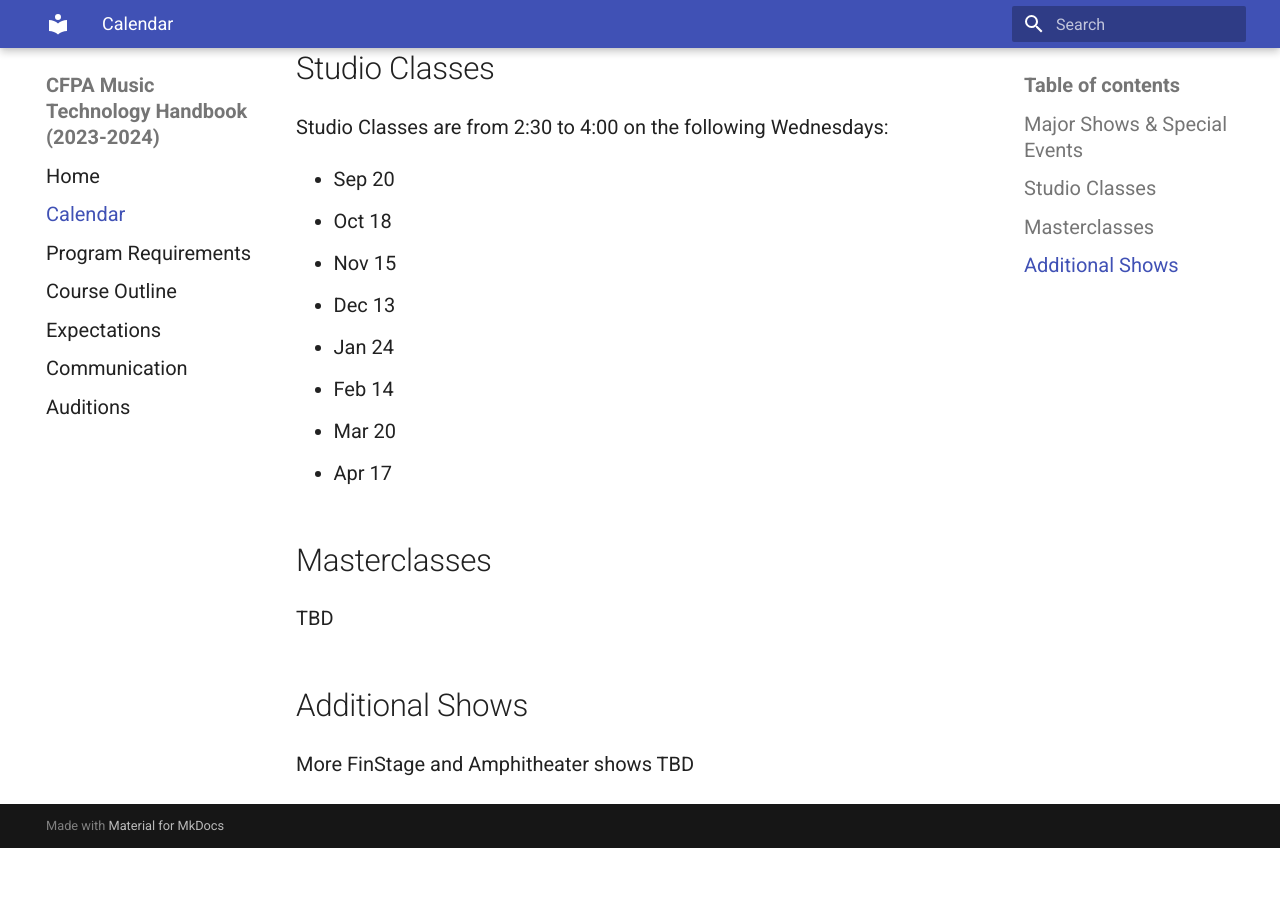
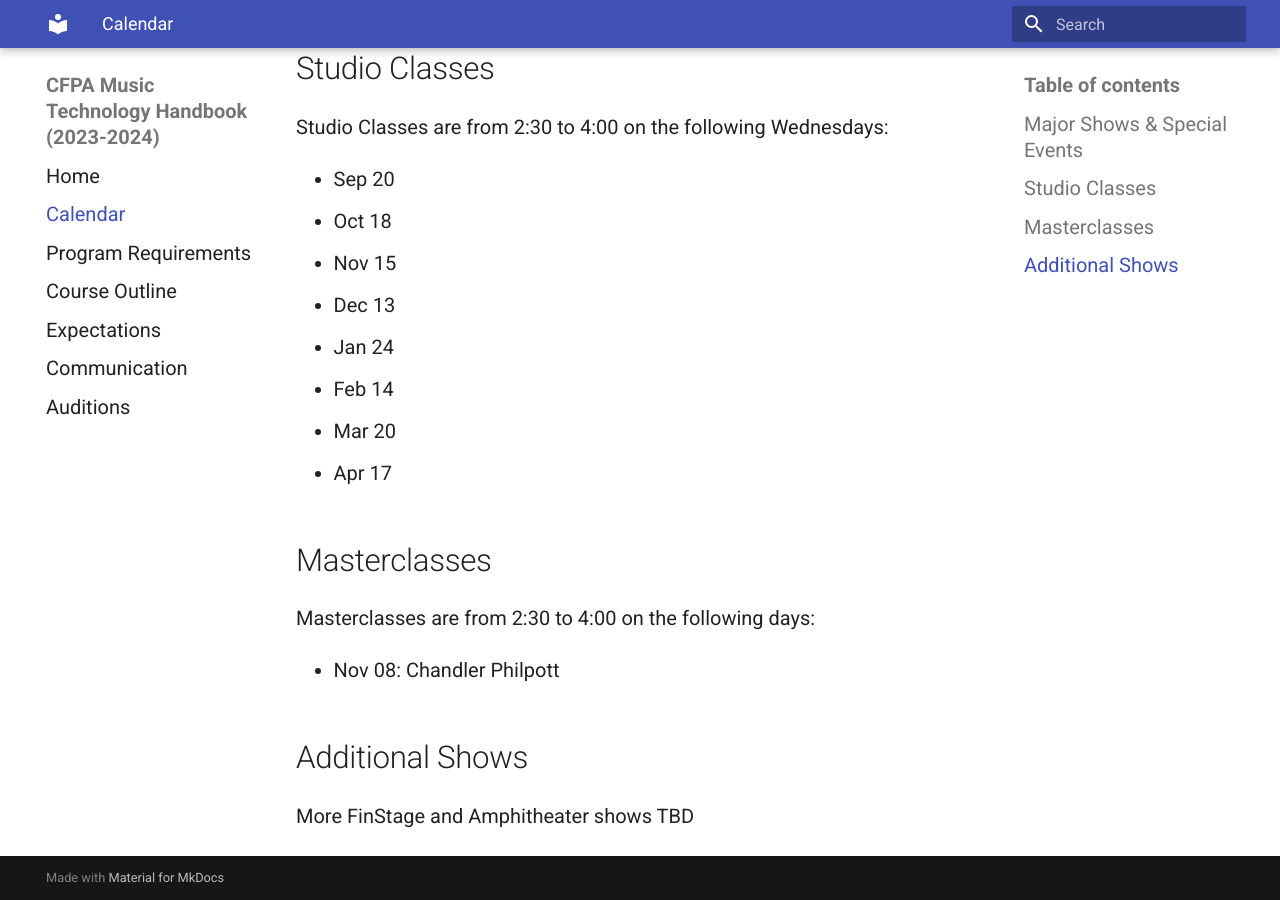
Before and after one commit to sophia-sms/handbook, an MkDocs documentation site: the page built from docs/calendar.md, in a window 1280 px wide and 900 px high, scrolled down 1013 px. Built offline with MkDocs 1.6.1 and Material for MkDocs 9.7.7, drawn with Linux system fonts in a browser that asks for light colours; before the commit the page ends 1861 px from its top, so only the background shows below that.

Commit message:
added masterclass

```diff
--- a/docs/calendar.md
+++ b/docs/calendar.md
@@ -37,7 +37,9 @@ Studio Classes are from 2:30 to 4:00 on the following Wednesdays:
 
 ## Masterclasses
 
-TBD
+Masterclasses are from 2:30 to 4:00 on the following days:
+
+- Nov 08: Chandler Philpott
 
 ## Additional Shows
 
```
